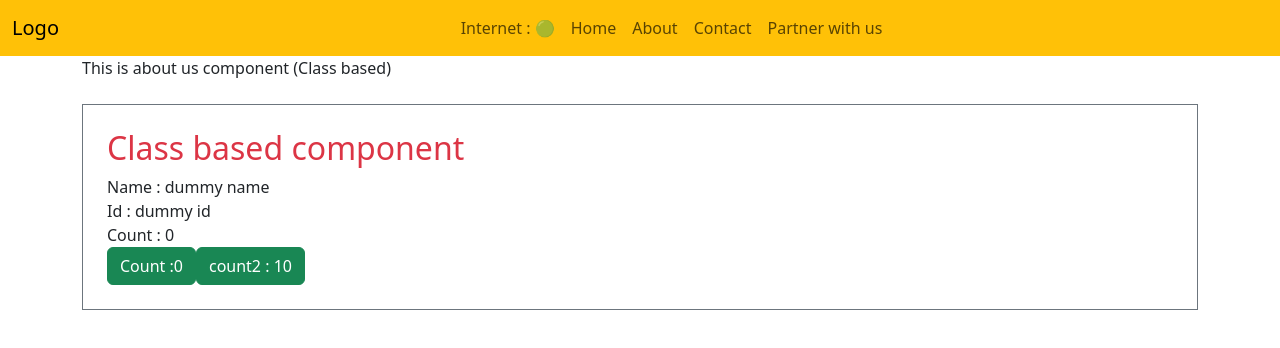
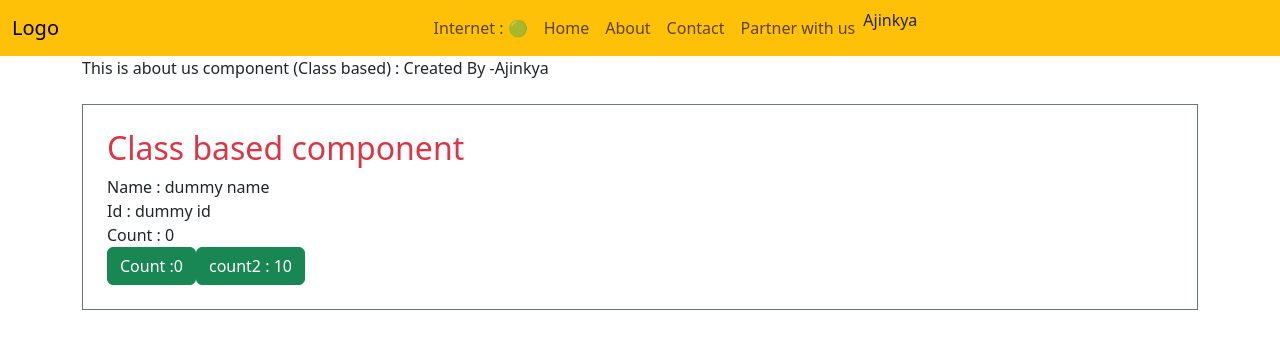
Before and after one commit to NikhilM09/newapp, a React (Create React App) app: page /about in a window 1280 px wide. Shown: the top 348 px of the page. Built offline with nearby package versions, Linux system fonts and the light colour scheme; no server answers.

Commit message:
context API

```diff
--- a/src/App.js
+++ b/src/App.js
@@ -1,12 +1,34 @@
 import './App.css';
 import './App.scss';
 import Header from './components/Header.js';
-import {Outlet} from 'react-router-dom'
+import { Outlet } from 'react-router-dom'
+import UserContext from './utils/UserContext.js';
+import { useState, useEffect } from 'react';
 
 function App() {
-  const name = "nikhil";
+  const [loggedInUser, setLoggedInUser] = useState({})
+  const [user2, setUser2] = useState({})
+
+  useEffect(() => {
+    //API call//
+    const newdata = "Ajinkya"
+    // const data = "Nikhil"
+    setUser2({
+      userName: newdata,
+    })
+
+    // setLoggedInUser({
+    //   userName: data
+    // });
+  }, [])
+
+
   return (
-    <div className="App">
+    <UserContext.Provider value={{
+        userName:user2.userName,
+        method: setUser2
+    }}>
+      <div className="App">
       {/* <header className="App-header">
         <img src={logo} className="App-logo" alt="logo" />
         <p>
@@ -21,9 +43,11 @@ function App() {
           Learn React
         </a>
       </header> */}
-      <Header parentdata={name}/>
-      <Outlet/>
+        <Header />
+      <Outlet />
     </div>
+    </UserContext.Provider>
+
   );
 }
 
--- a/src/components/About.js
+++ b/src/components/About.js
@@ -1,6 +1,7 @@
 import User from "./User";
 import UserClass from "./UserClass"
 import {Component} from 'react'
+import UserContext from "../utils/UserContext";
 // const About = () => {
 //     return(
 //         <div className="container">
@@ -25,7 +26,10 @@ class About extends Component {
         console.log("Parent render called")
         return(
             <div className="container">
-             This is about us component (Class based)
+             This is about us component (Class based) : Created By -
+             <UserContext.Consumer>
+                {(data)=> <span>{data.userName}</span>}
+             </UserContext.Consumer>
              {/* <User name="nikhil" location="mumbai" contact="confidential"/> */}
              <UserClass />
              {/* <User/> */}
--- a/src/components/Cardcontainer.js
+++ b/src/components/Cardcontainer.js
@@ -6,8 +6,10 @@ import { RES_URL } from "../utils/config";
 import Shimmer from "./Shimmer";
 import Category from "./Category";
 import useRestaurantList from "../utils/useRestaurantList";
+import { useContext } from "react";
+import UserContext from "../utils/UserContext";
 
-const Cardcontainer = ({location}) => {
+const Cardcontainer = ({ location }) => {
     // const collection = masterData[0]?.data?.cards[1]?.card?.card?.gridElements?.infoWithStyle?.restaurants;
     // const [restaurant, setRestaurant] = useState([]);
     // const [masterData, setMasterData] = useState([]);
@@ -17,6 +19,8 @@ const Cardcontainer = ({location}) => {
     // const [categoryTitle, setCategoryTitle] = useState("");
     const restaurantObject = useRestaurantList();
     console.log("restaurantObject", restaurantObject);
+    const data = useContext(UserContext)
+    console.log("context data in body", data)
 
     // const {masterCollection, collection, title, updater} = restaurantObject
     // const getData = async () => {
@@ -87,6 +91,11 @@ const Cardcontainer = ({location}) => {
     //     getData();
     // }, []);
 
+
+    const handleContext = (val) =>{
+        data.method({...data,
+            userName:val})
+    }
     console.log("component rendered");
     return (
         <>
@@ -94,6 +103,9 @@ const Cardcontainer = ({location}) => {
                 <div className="d-flex gap-2">
                     <input type="text" value={searchText} onChange={handleSearchText} />
                     <button className="btn btn-sm btn-success" onClick={searchRestaurant}>Search</button>
+                </div>
+                <div>
+                    <input type="text" value={data.userName} onChange={(e)=>handleContext(e.target.value)}/>
                 </div>
                 <div className="btn-container">
                     <button className="btn btn-sm btn-dark mx-1" style={{ backgroundColor: category === "rating" ? "green" : "" }} onClick={handleRating}>Rating 4.5+</button>
--- a/src/components/Franchise.js
+++ b/src/components/Franchise.js
@@ -1,9 +1,12 @@
-
+import { useContext } from "react";
+import UserContext from "../utils/UserContext";
 
 const Franchise = () =>{
+    const contextData = useContext(UserContext);
     return(
         <div>
             Reach out to us.
+            Created By : {contextData.userName}
         </div>
     )
 }
--- a/src/components/Header.js
+++ b/src/components/Header.js
@@ -1,9 +1,12 @@
 import { Link } from 'react-router-dom';
 import useOnline from '../utils/useOnline';
+import { useContext } from 'react';
+import UserContext from '../utils/UserContext';
 
 const Header = ({parentdata}) => {
     const networkStatus = useOnline();
-    console.log("parent data", parentdata);
+    const contextData = useContext(UserContext);
+    console.log("context data", contextData);
     return (
         <nav className="navbar navbar-expand-sm navbar-light bg-warning">
             <div className="container-fluid justify-content-between">
@@ -28,6 +31,9 @@ const Header = ({parentdata}) => {
                         <li className="nav-item">
                             <Link className="nav-link" to="/franchise">Partner with us</Link>
                         </li>
+                        <li className="nav-item">
+                            {contextData?.userName}
+                        </li>
                     </ul>
                     {/* <form className="d-flex">
                         <input className="form-control me-2" type="text" placeholder="Search"/>
--- a/src/components/Restaurantcard.js
+++ b/src/components/Restaurantcard.js
@@ -1,7 +1,10 @@
 import { IMG_URL } from "../utils/config";
 import { Link } from 'react-router-dom';
+import { useContext } from 'react';
+import UserContext from "../utils/UserContext";
 
 const Restaurantcard = ({cloudinaryImageId, name, avgRating, sla, cuisines, areaName, id, reslocation}) =>{
+    const contextData = useContext(UserContext);
     return(
     <Link to={`/menu/${id}`} className="custom-card">
         <div>
@@ -18,6 +21,8 @@ const Restaurantcard = ({cloudinaryImageId, name, avgRating, sla, cuisines, area
         </div>
         <div className="text-secondary cuisine">{cuisines.join(", ")}</div>
         <div className="text-secondary">{areaName}-{reslocation}</div>
+        <div className="text-secondary">Created By - {contextData?.userName}</div>
+
     </Link>);
 }
 
--- /dev/null
+++ b/src/utils/UserContext.js
@@ -0,0 +1,7 @@
+import { createContext } from "react";
+
+const UserContext = createContext({
+    userName : "Guestuser"
+})
+
+export default UserContext
```
